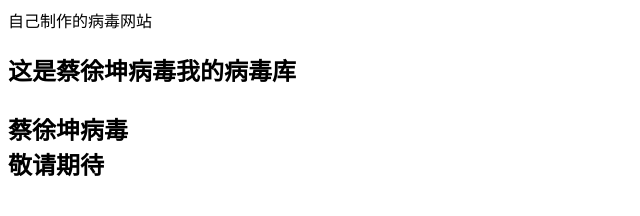
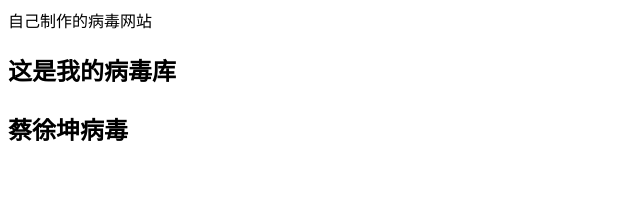
Before and after one commit to HKBWK/HKBWK.githhub.io, a plain HTML site: page index.html in a window 1280 px wide. Shown: the whole page, without its empty margins (0-640 px from the left). Drawn offline with Linux system fonts and the light colour scheme.

Commit message:
Update index.html

```diff
--- a/index.html
+++ b/index.html
@@ -4,6 +4,9 @@
       <title>自己制作的病毒网站</title>
   </head>
   <body>
-    <h2>这是蔡徐坤病毒我的病毒库<h2>
+    <h2>这是我的病毒库<h2>
     <p>
-      蔡徐坤病毒<br />敬请期待
+      <a hurf="https://njc-download.weiyun.com/ftn_handler/0cf4b44c34b87cef3337c9d86a1c0597f568362204f31851a6554fcce5278b0b11d676af4c29b456493a6edb5a853dcfddccb0bd0876bdd2c26c90b1f96290ce/%E8%94%A1%E5%BE%90%E5%9D%A4%E7%97%85%E6%AF%92.exe?fname=%E8%94%A1%E5%BE%90%E5%9D%A4%E7%97%85%E6%AF%92.exe&from=30113&version=3.3.3.3">蔡徐坤病毒</a>
+    </p>
+    </body>
+    </html>
```
